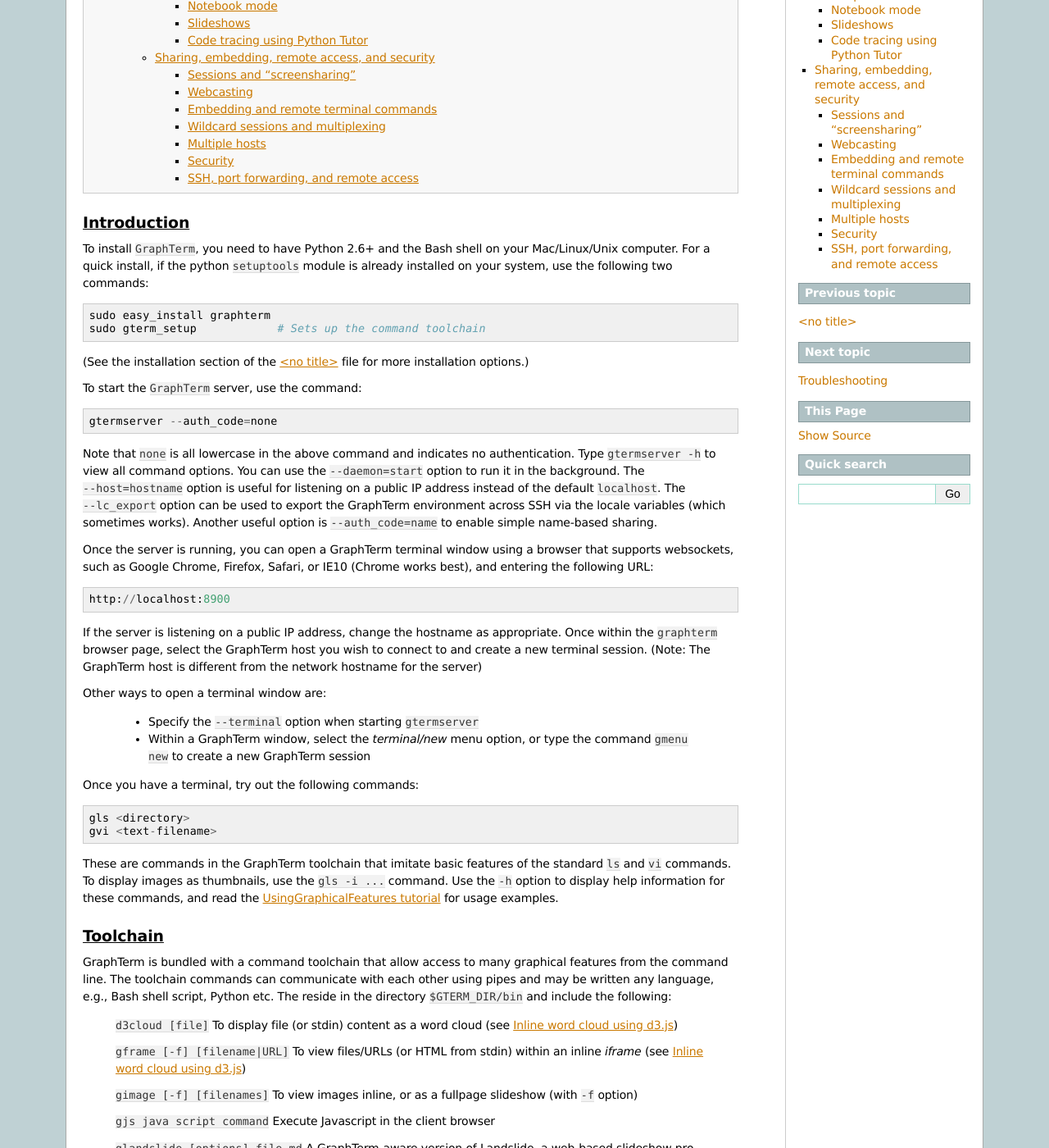
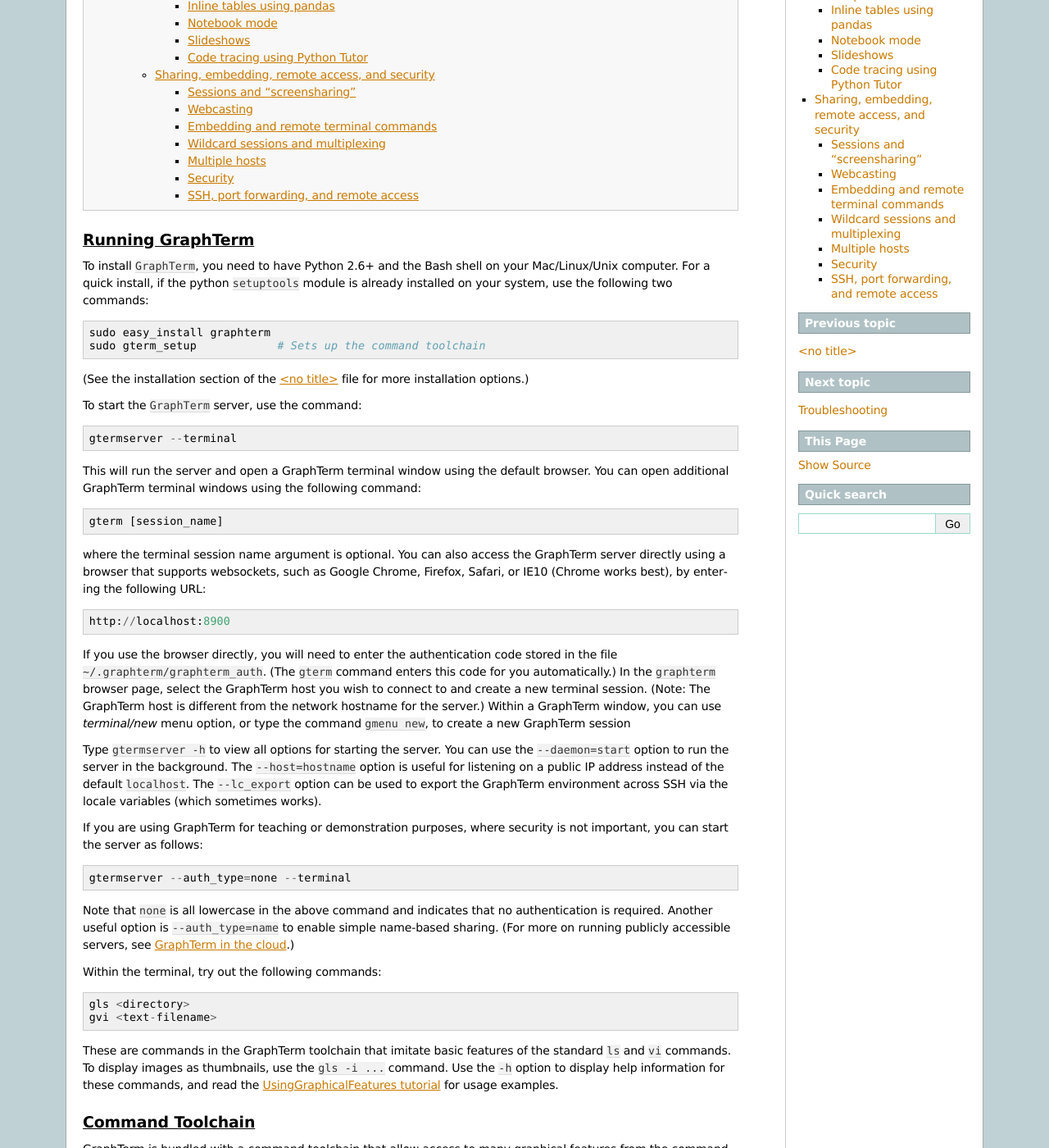
Before and after one commit to mitotic/graphterm, a Sphinx documentation site: the page built from docs/start.rst, in a window 1280 px wide and 1400 px high, scrolled down 549 px. Shown: the whole window at 82% size. Built offline with Sphinx 7.4.7, drawn with Linux system fonts in a browser that asks for light colours; the version number could not be read and is left out; some of the changed text lies outside the part shown.

Commit message:
Updated docs; cleaned up user authentication

```diff
--- a/docs/start.rst
+++ b/docs/start.rst
@@ -4,7 +4,7 @@
 .. contents::
 
 
-Introduction
+Running GraphTerm
 ====================================================
 
 To install ``GraphTerm``, you need to have Python 2.6+ and the Bash
@@ -20,39 +20,50 @@
 
 To start the ``GraphTerm`` server, use the command::
 
-  gtermserver --auth_code=none
+    gtermserver --terminal
 
-Note that ``none`` is all lowercase in the above command and indicates
-no authentication. Type  ``gtermserver -h`` to view all command
-options. You can use the
-``--daemon=start`` option to run it in the background. The
+This will run the  server and open a GraphTerm terminal window
+using the default browser.  You can open additional GraphTerm
+terminal windows using the following command::
+
+    gterm [session_name]
+
+where the terminal session name argument is optional.
+You can also access the GraphTerm server directly
+using a browser that supports websockets, such as Google Chrome,
+Firefox, Safari, or IE10 (Chrome works best), by entering the following URL::
+
+    http://localhost:8900
+
+If you use the browser directly, you will need to enter
+the authentication code stored in the file
+``~/.graphterm/graphterm_auth``. (The ``gterm``
+command enters this code for you automatically.)
+In the ``graphterm`` browser page, select the GraphTerm host you
+wish to connect to and create a new terminal session. (Note: The GraphTerm
+host is different from the network hostname for the server.)
+Within a GraphTerm window, you can use *terminal/new* menu option, or
+type the command ``gmenu new``, to create a new GraphTerm session
+
+Type  ``gtermserver -h`` to view all options for starting the server.
+You can use the
+``--daemon=start`` option to run the server in the background. The
 ``--host=hostname`` option is useful for listening on a public IP address instead
 of the default ``localhost``. The ``--lc_export`` option can be used to
 export the GraphTerm environment across SSH via the locale variables
-(which sometimes works). Another useful option is ``--auth_code=name``
-to enable simple name-based sharing.
+(which sometimes works).
 
-Once the server is running, you can open a GraphTerm terminal window
-using a browser that supports websockets, such as Google Chrome,
-Firefox, Safari, or IE10 (Chrome works best), and entering the following URL::
+If you are using GraphTerm for teaching or demonstration purposes, where
+security is not important, you can start the server as follows::
 
-  http://localhost:8900
+    gtermserver --auth_type=none --terminal
 
-If the server is listening on a public IP address, change the hostname as appropriate.
-Once within the ``graphterm`` browser page, select the GraphTerm host you
-wish to connect to and create a new terminal session. (Note: The GraphTerm
-host is different from the network hostname for the server)
+Note that ``none`` is all lowercase in the above command and indicates
+that no authentication is required. Another useful option is ``--auth_type=name``
+to enable simple name-based sharing. (For more on running publicly
+accessible servers, see :ref:`cloud`.)
 
-Other ways to open a terminal window are:
-
- - Specify the ``--terminal`` option when starting ``gtermserver``
-
- - Within a GraphTerm window, select the *terminal/new* menu option, or
-   type the command ``gmenu new`` to create a new GraphTerm session
-
-.. index:: graphterm-aware commands
-
-Once you have a terminal, try out the following commands::
+Within the terminal, try out the following commands::
 
    gls <directory>
    gvi <text-filename>
@@ -64,9 +75,11 @@
 and read the
 `UsingGraphicalFeatures tutorial <http://code.mindmeldr.com/graphterm/UsingGraphicalFeatures.html>`_ for usage examples.
 
+.. index:: graphterm-aware commands, toolchain
+
 .. _toolchain:
 
-Toolchain
+Command Toolchain
 ====================================================
 
 GraphTerm is bundled with a command toolchain that allow access to
@@ -113,6 +128,8 @@
 
    ``gupload [filename|directory]`` To upload files from desktop into
    the terminal
+
+   ``gvi filename``   Open file using a browser-based visual editor
 
    ``hello_gterm.sh`` Hello World program that displays inline HTML text and image
 
@@ -295,6 +312,24 @@
  - Use ``show()`` to update image
  - Use ``show(False)`` to display new image
  - Use ``display(fig)`` to display figure
+
+
+.. index:: pandas, DataFrame
+
+.. _pandas_mode:
+
+
+Inline tables using pandas
+--------------------------------------------------------------------------------------------
+
+GraphTerm can display ``pandas`` DataFrame objects as a table using
+HTML.
+
+    python -i $GTERM_DIR/bin/gpylab.py
+    >>> import pandas as pd
+    >>> d = {'one' : [1., 2., 3., 4.],
+    >>> 'two' : [4., 3., 2., 1.]}
+    >>> pd.DataFrame(d)
 
 
 .. index:: notebook
@@ -566,9 +601,17 @@
 
 
 *The GraphTerm is not yet ready to be executed with root privileges*.
-Run it logged in as a regular user. The ``--auth_code`` option can be
-used to specify an authentication code required for users connecting
-to the server. Although multiple hosts can connect to the terminal
+You should typically run it logged in as a regular user.
+The ``--auth_type=local`` (default) and ``--auth_type=user`` options should
+be used for security, as they require an authentication code to create
+a new terminal. Using the ``gterm`` command to create a new terminal
+provides additional security, as the command validates the server
+before opening a new terminal.
+The ``--auth_type=none`` and ``--auth_type=name`` options
+should only be used for teaching or demonstration purposes (or
+on computers where only trusted users have access).
+
+Although multiple hosts can connect to the terminal
 server, initially, it would be best to use ``graphterm`` to just connect to
 ``localhost``, on a computer with only trusted users. You can always
 use SSH port forwarding (see below) to securely connect to the
```
Also changed, not shown: other parts of docs/start.rst (+2 -0 lines), README.rst (+18 -6 lines), docs/UseAsRemoteTerminal.rst (+14 -8 lines), docs/cloud.rst (+70 -26 lines), docs/release-notes.rst (+16 -0 lines), 3 other files.
